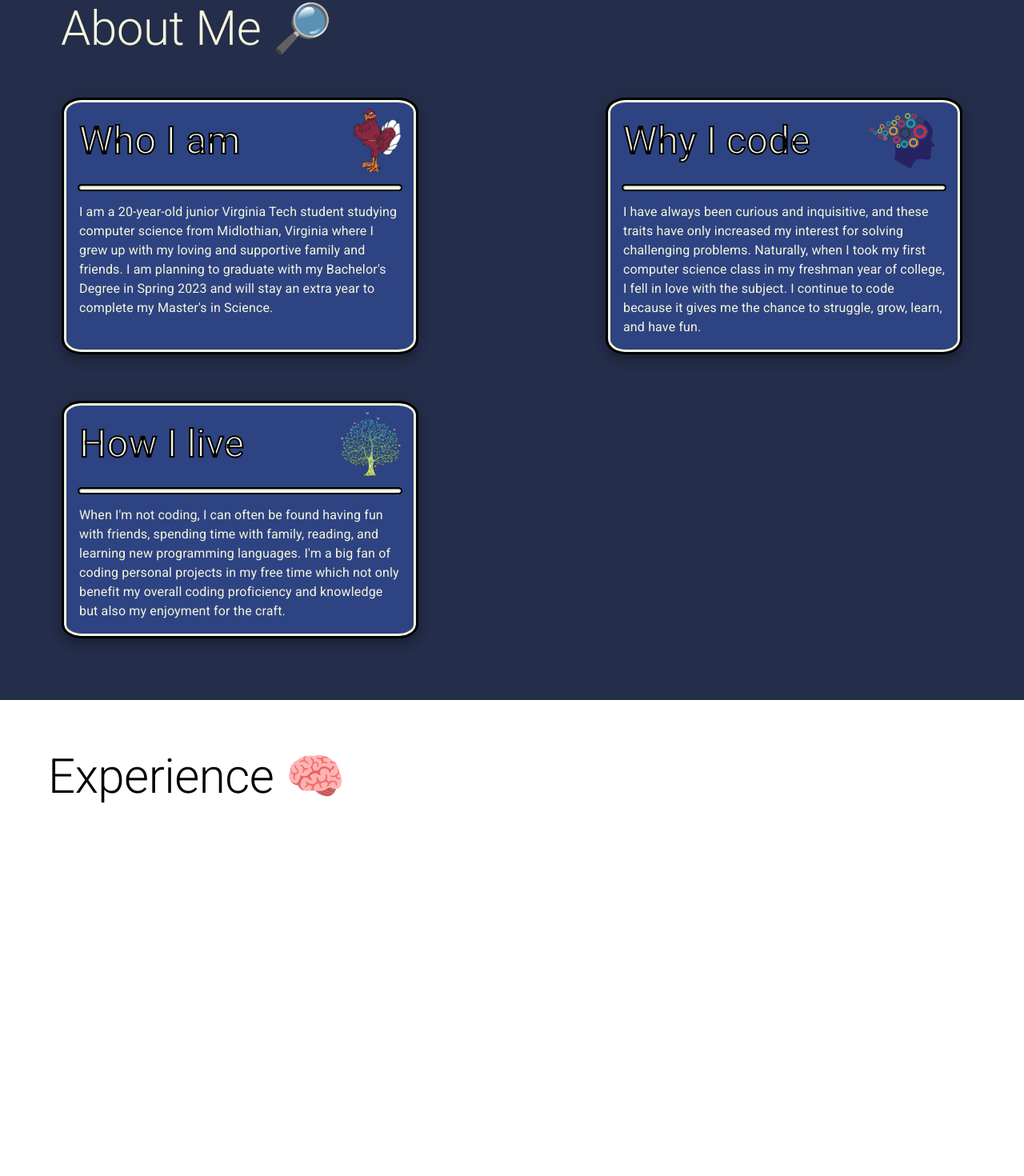
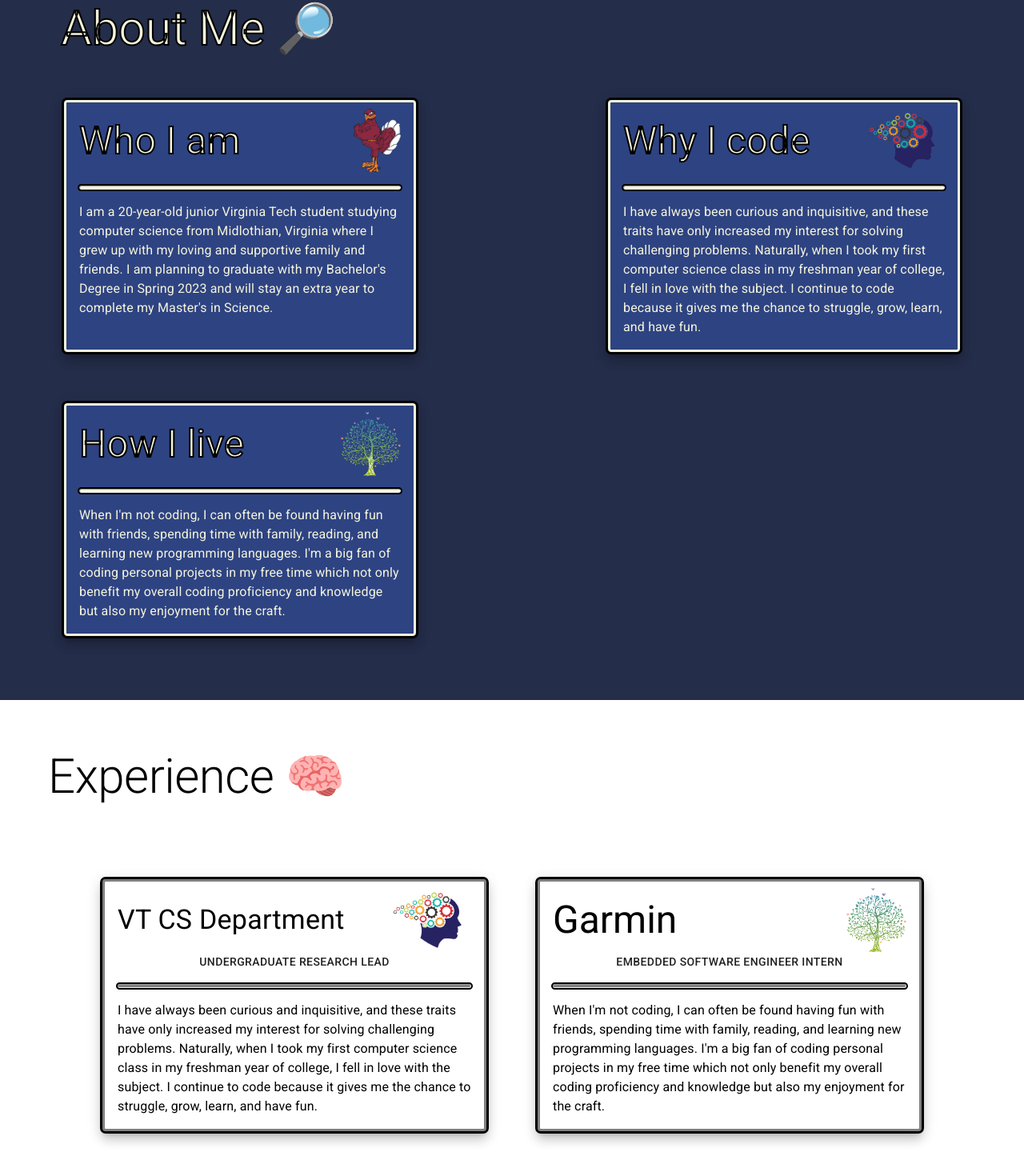
Before and after one commit to x2dtu/website, a Next.js app: page / in a window 1280 px wide. Shown: the part 876-2346 px from the top of the page at 80% size. Built offline with nearby package versions, Linux system fonts and the light colour scheme.

Commit message:
Added cards to experience page with bad text

```diff
--- a/components/About.js
+++ b/components/About.js
@@ -1,12 +1,9 @@
-import { Box, Grid, List, Stack, Typography } from "@mui/material";
+import { Box, Stack, Typography } from "@mui/material";
 import React from "react";
-import AboutCard from "./AboutCard";
 import { Animator, MoveIn } from "react-scroll-motion";
 import HokieBird from "../images/hokie-bird.png";
-import ThinkingHead2 from "../images/thinking-head-2.png";
 import ThinkingHead from "../images/thinking-head.png";
 import Tree from "../images/tree.png";
-import Computer from "../images/computer.png";
 import Card from "./Card";
 
 const About = () => {
@@ -30,8 +27,10 @@ const About = () => {
         sx={{
           p: "1em",
           pb: 0,
+          WebkitTextStrokeWidth: "2px",
+          WebkitTextStrokeColor: "black",
+          fontWeight: 400,
           color: colorScheme.color,
-          // fontWeight: "400",
         }}
       >
         About Me 🔎
@@ -56,6 +55,7 @@ const About = () => {
                     Bachelor's Degree in Spring 2023 and will stay an extra year
                     to complete my Master's in Science."
           title="Who I am"
+          type="about"
         />
         <Card
           image={ThinkingHead}
@@ -67,16 +67,18 @@ const About = () => {
                   love with the subject. I continue to code because it gives me the
                   chance to struggle, grow, learn, and have fun."
           title="Why I code"
+          type="about"
         />
         <Card
           image={Tree}
-          alt="Computer"
+          alt="Tree"
           text="When I'm not coding, I can often be found having fun with friends,
                 spending time with family, reading, and learning new programming
                 languages. I'm a big fan of coding personal projects in my free time
                 which not only benefit my overall coding proficiency and knowledge
                 but also my enjoyment for the craft."
           title="How I live"
+          type="about"
         />
       </Stack>
     </Box>
--- a/components/AboutCard.js
+++ /dev/null
@@ -1,89 +0,0 @@
-import React from "react";
-import {
-  ListItem,
-  Paper,
-  ListItemAvatar,
-  ListItemText,
-  Typography,
-  Avatar,
-  Grid,
-} from "@mui/material";
-import Image from "next/image";
-
-const AboutCard = ({ image, alt, text, colorScheme }) => {
-  const { backgroundColor, color } = colorScheme;
-  return (
-    <ListItem sx={{ pb: "2em" }}>
-      <Paper
-        elevation={10}
-        sx={{
-          backgroundColor: backgroundColor,
-          p: "0.75em",
-          // display: "flex",
-          position: "relative",
-        }}
-      >
-        {/* <img
-          alt={alt}
-          src={image.src}
-          // layout="fill"
-          // objectFit="contain"
-          style={{
-            float: "right",
-            width: "auto",
-            height: "100%",
-            // shapeOutside:
-            //   "url(https://www.pngkey.com/png/full/271-2713506_hokiebird-in-color-with-registered-trademark-symbol-hokie.png)",
-          }}
-        /> */}
-        <Typography sx={{ color: color, fontSize: "1.2em", pl: "0.75em" }}>
-          {text}
-        </Typography>
-      </Paper>
-    </ListItem>
-  );
-};
-
-export default AboutCard;
-
-//  {/* <ListItemAvatar sx={{ minWidth: "6%", display: "flex" }}> */}
-//         {/* <div style={{ position: "relative", height: "100%" }}>
-//             <Image alt={alt} src={image} layout="fill" objectFit="contain" />
-//           </div> */}
-//         {/* <Avatar> */}
-//         {/* <Image alt={alt} src={image} layout="fill" objectFit="contain" /> */}
-//         {/* </Avatar> */}
-//         {/* </ListItemAvatar> */}
-//         {/* <div style={{ height: "100%", aspectRatio: "1", position: "relative" }}> */}
-
-//         {/* </div> */}
-//         {/* <div style={{ height: "100%", aspectRatio: "1", position: "absolute" }}> */}
-//         {/* <Image alt={alt} src={image} layout="fill" objectFit="contain" /> */}
-//         {/* </div> */}
-//         <Box
-//           sx={{
-//             position: "relative",
-//             shapeOutside: "circle()",
-//             float: "left",
-//             height: "5em",
-//             width: "5em",
-//           }}
-//         >
-//           <Image alt={alt} src={image} layout="fill" objectFit="contain" />
-//         </Box>
-//         <ListItemText
-//           sx={{ display: "inline-block" }}
-//           primary={
-//             <Typography
-//               sx={{
-//                 color: color,
-//                 fontSize: "1.2em",
-//                 pl: "0.75em",
-//                 // display: "inline",
-//                 // float: "left",
-//               }}
-//             >
-//               {text}
-//             </Typography>
-//           }
-//         />
--- a/components/Card.js
+++ b/components/Card.js
@@ -1,28 +1,32 @@
-import { Typography, Box, Divider, Stack, Paper } from "@mui/material";
-import Image from "next/image";
+import { Typography, Box, Stack, Paper } from "@mui/material";
 import React from "react";
 
-const colorScheme = {
+const aboutColorScheme = {
   backgroundColor: "#2e4382",
   color: "beige",
-  title: "beige",
+  outline: "beige",
+};
+const experienceColorScheme = {
+  backgroundColor: "white",
+  color: "black",
+  outline: "gray",
 };
 
-const Card = ({ title, text, alt, image }) => {
+const Card = ({ title, text, alt, image, type, secondary, small }) => {
+  const colorScheme =
+    type == "about"
+      ? aboutColorScheme
+      : type == "experience"
+      ? experienceColorScheme
+      : null;
   return (
-    // <Paper elevation={10} sx={{ overflow: "hidden" }}>
     <Paper
       elevation={10}
       sx={{
         backgroundColor: colorScheme.backgroundColor,
-        border: `3px solid ${colorScheme.color}`,
-        borderRadius: "5%",
-        p: "1em",
-        pt: "0.5em",
-        maxWidth: "55vh",
-        minWidth: "55vh",
-        outline: "3px solid black",
+        border: `3px solid ${colorScheme.outline}`,
       }}
+      className={`${type}-card`}
     >
       <Stack
         direction="row"
@@ -31,22 +35,24 @@ const Card = ({ title, text, alt, image }) => {
         sx={{ textAlign: "center" }}
       >
         <Typography
-          sx={{ color: colorScheme.title }}
-          className="title"
-          variant="h3"
+          sx={{ color: colorScheme.color }}
+          className={`${type}-title`}
+          variant={small ? "h4" : "h3"}
         >
           {title}
         </Typography>
         <img alt={alt} src={image.src} className="card-image" />
       </Stack>
-      <hr className="divider" />
+      {secondary && (
+        <Box textAlign="center">
+          <Typography variant="button">{secondary}</Typography>
+        </Box>
+      )}
+      <hr className={`${type}-divider divider`} />
       <Box>
         <Typography
           sx={{
             color: colorScheme.color,
-            // pl: "0.75em",
-            // display: "inline",
-            // float: "left",
           }}
           className="card-text"
         >
@@ -54,7 +60,6 @@ const Card = ({ title, text, alt, image }) => {
         </Typography>
       </Box>
     </Paper>
-    // </Paper>
   );
 };
 
--- a/components/Experience.js
+++ b/components/Experience.js
@@ -1,16 +1,26 @@
-import { Box, List, Typography } from "@mui/material";
+import {
+  Box,
+  Button,
+  ButtonBase,
+  List,
+  Paper,
+  Stack,
+  Typography,
+} from "@mui/material";
 import React from "react";
 import ExperienceCard from "./ExperienceCard";
 import GarminLogo from "../images/garmin-logo.png";
+import HokieBird from "../images/hokie-bird.png";
+import ThinkingHead from "../images/thinking-head.png";
+import Tree from "../images/tree.png";
+import LinkCard from "./LinkCard";
+// import Link from "@mui/material";
 // import Virginia from "../images/virginia.png";
 
 const Experience = () => {
   return (
     <Box
       sx={{
-        // position: "absolute",
-        // height: "100%",
-        // width: "100%",
         backgroundColor: "white",
         minHeight: "100vh",
       }}
@@ -18,13 +28,41 @@ const Experience = () => {
       <Typography variant="h2" sx={{ p: "1em" }}>
         Experience 🧠
       </Typography>
-      <List sx={{ px: "2em" }}>
-        {/* <ExperienceCard
-          image={Virginia}
-          alt="Garmin"
-          text="ulihafkshdfkjshdkghskdsdgkdshgksdjgkjdshgkjdhbgjsbgkshbglqiuhfwuahgwuihgksuh"
-        /> */}
-      </List>
+      <Stack
+        direction="row"
+        justifyContent="space-evenly"
+        sx={{ p: "4em", pt: "2em", flexWrap: "wrap", rowGap: "4em" }}
+      >
+        <LinkCard
+          image={ThinkingHead}
+          alt="Thinking Head"
+          text="I have always been curious and
+                  inquisitive, and these traits have only increased my interest for
+                  solving challenging problems. Naturally, when I took my first
+                  computer science class in my freshman year of college, I fell in
+                  love with the subject. I continue to code because it gives me the
+                  chance to struggle, grow, learn, and have fun."
+          title="VT CS Department"
+          secondary="Undergraduate Research Lead"
+          type="experience"
+          href="#one"
+          small
+        />
+
+        <LinkCard
+          image={Tree}
+          alt="Computer"
+          text="When I'm not coding, I can often be found having fun with friends,
+                spending time with family, reading, and learning new programming
+                languages. I'm a big fan of coding personal projects in my free time
+                which not only benefit my overall coding proficiency and knowledge
+                but also my enjoyment for the craft."
+          title="Garmin"
+          secondary="Embedded Software Engineer Intern"
+          href="#two"
+          type="experience"
+        />
+      </Stack>
     </Box>
   );
 };
--- /dev/null
+++ b/components/LinkCard.js
@@ -0,0 +1,87 @@
+import {
+  Typography,
+  Box,
+  Stack,
+  Paper,
+  ButtonBase,
+  Button,
+} from "@mui/material";
+import Link from "next/link";
+
+const aboutColorScheme = {
+  backgroundColor: "#2e4382",
+  color: "beige",
+  outline: "beige",
+};
+const experienceColorScheme = {
+  backgroundColor: "white",
+  color: "black",
+  outline: "gray",
+};
+
+const LinkCard = ({
+  title,
+  text,
+  alt,
+  image,
+  type,
+  secondary,
+  small,
+  href,
+}) => {
+  const colorScheme =
+    type == "about"
+      ? aboutColorScheme
+      : type == "experience"
+      ? experienceColorScheme
+      : null;
+
+  return (
+    <Link href={href}>
+      <Paper
+        elevation={10}
+        sx={{
+          backgroundColor: colorScheme.backgroundColor,
+          border: `3px solid ${colorScheme.outline}`,
+          cursor: "pointer",
+          position: "relative",
+        }}
+        className={`${type}-card link-card`}
+      >
+        <Stack
+          direction="row"
+          justifyContent="space-between"
+          alignItems="center"
+          sx={{ textAlign: "center" }}
+        >
+          <Typography
+            sx={{ color: colorScheme.color }}
+            className={`${type}-title`}
+            variant={small ? "h4" : "h3"}
+          >
+            {title}
+          </Typography>
+          <img alt={alt} src={image.src} className="card-image" />
+        </Stack>
+        {secondary && (
+          <Box textAlign="center">
+            <Typography variant="button">{secondary}</Typography>
+          </Box>
+        )}
+        <hr className={`${type}-divider divider`} />
+        <Box>
+          <Typography
+            sx={{
+              color: colorScheme.color,
+            }}
+            className="card-text"
+          >
+            {text}
+          </Typography>
+        </Box>
+      </Paper>
+    </Link>
+  );
+};
+
+export default LinkCard;
--- a/pages/index.js
+++ b/pages/index.js
@@ -25,6 +25,7 @@ export default function Home() {
         <Introduction />
         <About />
         <Experience />
+        <div style={{ minHeight: "100vh" }}></div>
       </main>
     </>
   );
--- a/styles/globals.css
+++ b/styles/globals.css
@@ -25,7 +25,7 @@ dark-blue {
   position: relative;
 }
 
-.title {
+.about-title {
   -webkit-text-stroke-width: 2px;
   -webkit-text-stroke-color: black;
   font-weight: bold;
@@ -37,14 +37,22 @@ dark-blue {
   max-height: min(80px);
 }
 
+.about-divider {
+  background-color: beige;
+  outline-color: black;
+}
+
+.experience-divider {
+  background-color: gray;
+  outline-color: black;
+}
+
 .divider {
   margin-top: 1em;
   margin-bottom: 1em;
   border-radius: 5px;
-  background-color: beige;
   height: 0.3em;
   outline-style: solid;
-  outline-color: black;
   outline-width: 0.15em;
 }
 
@@ -55,3 +63,33 @@ dark-blue {
   /* -webkit-text-stroke-width: 1px;
 -webkit-text-stroke-color: black; */
 }
+
+.about-card {
+  border-radius: 5%;
+  padding: 1em;
+  padding-top: 0.5em;
+  max-width: 55vh;
+  min-width: 55vh;
+  outline: 3px solid black;
+}
+
+.experience-card {
+  border-radius: 5%;
+  padding: 1em;
+  padding-top: 0.5em;
+  max-width: 60vh;
+  min-width: 60vh;
+  outline: 3px solid black;
+}
+
+.experience-card:hover {
+  background-color: rgb(196, 196, 196);
+}
+
+.link-card:hover {
+  transform: scale(1.01)
+}
+
+.link-card {
+  transition: all .1s ease-in-out;
+}
```
